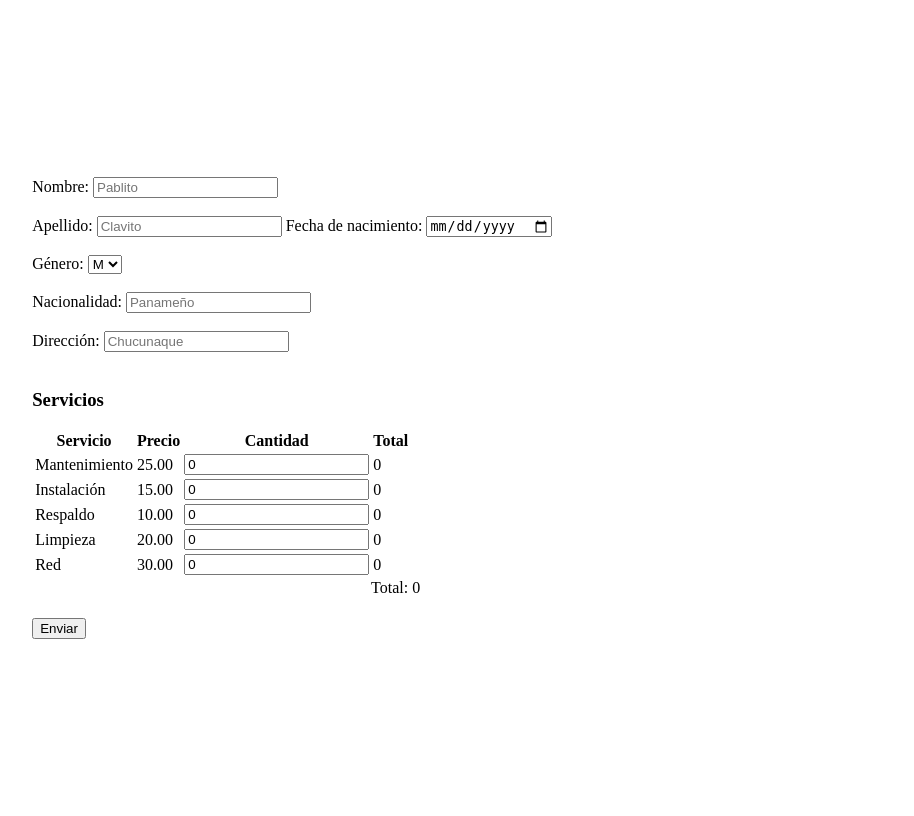
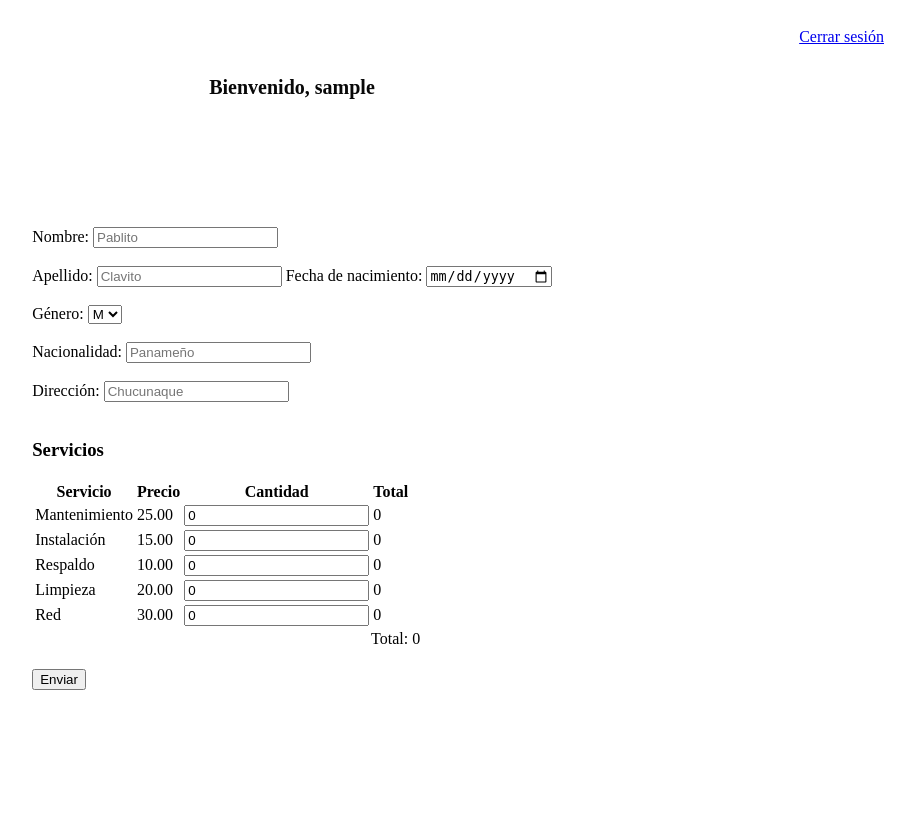
Before and after one commit to 1997-bit/DS7, a PHP site: page /Formulario.php in a window 1280 px wide. Shown: the whole page, without its empty margins (348-1262 px from the left). Run offline with PHP 8.4, Linux system fonts and the light colour scheme; the visitor is signed in with stand-in values (Sample User, id 1).

Commit message:
codigo de sesiones agregado, probar

```diff
--- a/labs/Lab5/assets/css/formulario.css
+++ b/labs/Lab5/assets/css/formulario.css
@@ -1,6 +1,33 @@
 body {
-	min-height: 100vh;
-	display: flex;
-	justify-content: center;
-	align-items: center;
+    min-height: 100vh;
+    display: flex;
+    flex-direction: column;
+    align-items: center;
 }
+
+.logout {
+    display: flex;
+    justify-content: flex-end;
+    padding: 10px 20px;
+    width: 100%;
+    box-sizing: border-box;
+    align-self: flex-start;
+}
+
+section {
+    flex: 1;                 /* ocupa todo el espacio restante */
+    display: flex;
+    justify-content: center;  /* centra horizontalmente */
+    align-items: center;      /* centra verticalmente */
+}
+
+
+.mensaje-sesion {
+  /*background-color: #4CAF50;*/
+  font-size: 20PX;
+  color: rgb(8, 8, 8);
+  padding: 10px 20px;
+  text-align: center;
+  font-weight: bold;
+  width: 100%;
+}
--- a/labs/Lab5/config/session.php
+++ b/labs/Lab5/config/session.php
@@ -1,3 +1,5 @@
 <?php
-//TODO: Sessions
+
+session_start();
+
 ?>
--- a/labs/Lab5/view/Formulario.php
+++ b/labs/Lab5/view/Formulario.php
@@ -1,10 +1,22 @@
 <?php
+
+require_once "../config/session.php";
+
+if (!isset($_SESSION["usuario"])) {
+    header("Location: ../view/Login.php");
+    exit();
+}
 
 ?>
 
 <!doctype html>
 <html lang="en">
 	<head>
+
+	<meta http-equiv="Cache-Control" content="no-cache, no-store, must-revalidate"/>
+    <meta http-equiv="Expires" content="0"/>
+
+
 		<meta charset="UTF-8" />
 		<meta name="viewport" content="width=device-width, initial-scale=1.0" />
 
@@ -14,10 +26,33 @@
 		<link rel="icon" type="image/svg+xml" href="../assets/favicon.svg" />
 
 	</head>
+
+
 	<body>
+
+
+
+		<div class="logout">
+		 <?php include "Logout.php"; ?>
+		</div>
+
+
+		<div class="mensaje-sesion">
+			<?php
+			if (isset($_SESSION["usuario"])) {
+				echo "Bienvenido, " . ($_SESSION["usuario"]);
+			} else {
+				echo "No hay sesión activa";
+			}
+			?>
+			</div>
+
 		<section>
+
+
 			<div>
 				<form method="POST" action="../controller/Procesar.php" id="miFormulario">
+					<input type="hidden" name="accion" value="orden">
 
 					<label>
 						Nombre:
@@ -190,7 +225,7 @@
 							<tfoot>
 								<tr class="fila-total">
 									<td colspan="4" style="text-align:right;">Total:</td>
-									<td id="otal">0</td>
+									<td id="total">0</td>
 								</tr>
 							</tfoot>
 						</table>
@@ -199,6 +234,7 @@
 					<br />
 
 					<button type="submit">Enviar</button>
+
 				</form>
 			</div>
 		</section>
--- /dev/null
+++ b/labs/Lab5/view/Logout.php
@@ -0,0 +1,13 @@
+<?php
+require_once "../config/session.php";
+
+?>
+
+<?php if (isset($_SESSION["usuario"])): ?>
+ <div class="logout">
+    <a href="../controller/Cerrasesion.php"
+       onclick="return confirm('¿Estás seguro que deseas cerrar sesión?')">
+        Cerrar sesión
+    </a>
+</div>
+<?php endif; ?>
```
Also changed, not shown: labs/Lab5/controller/Procesar.php (+17 -2 lines), labs/Lab5/controller/cerrasesion.php (added, +9 -0 lines), labs/Lab5/view/Login.php (+11 -1 lines), labs/Lab5/view/Salida.php (+5 -4 lines), labs/lab4/bienvenida.php (+12 -31 lines).
